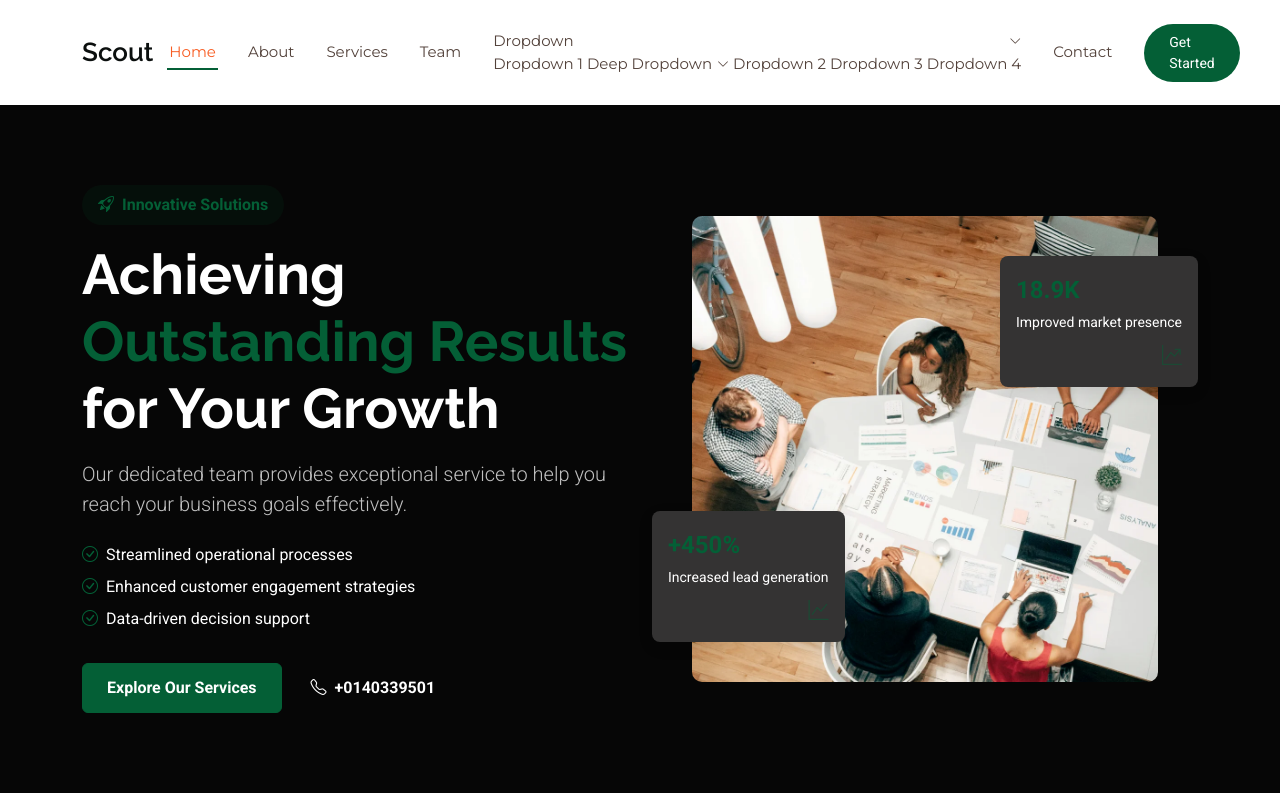
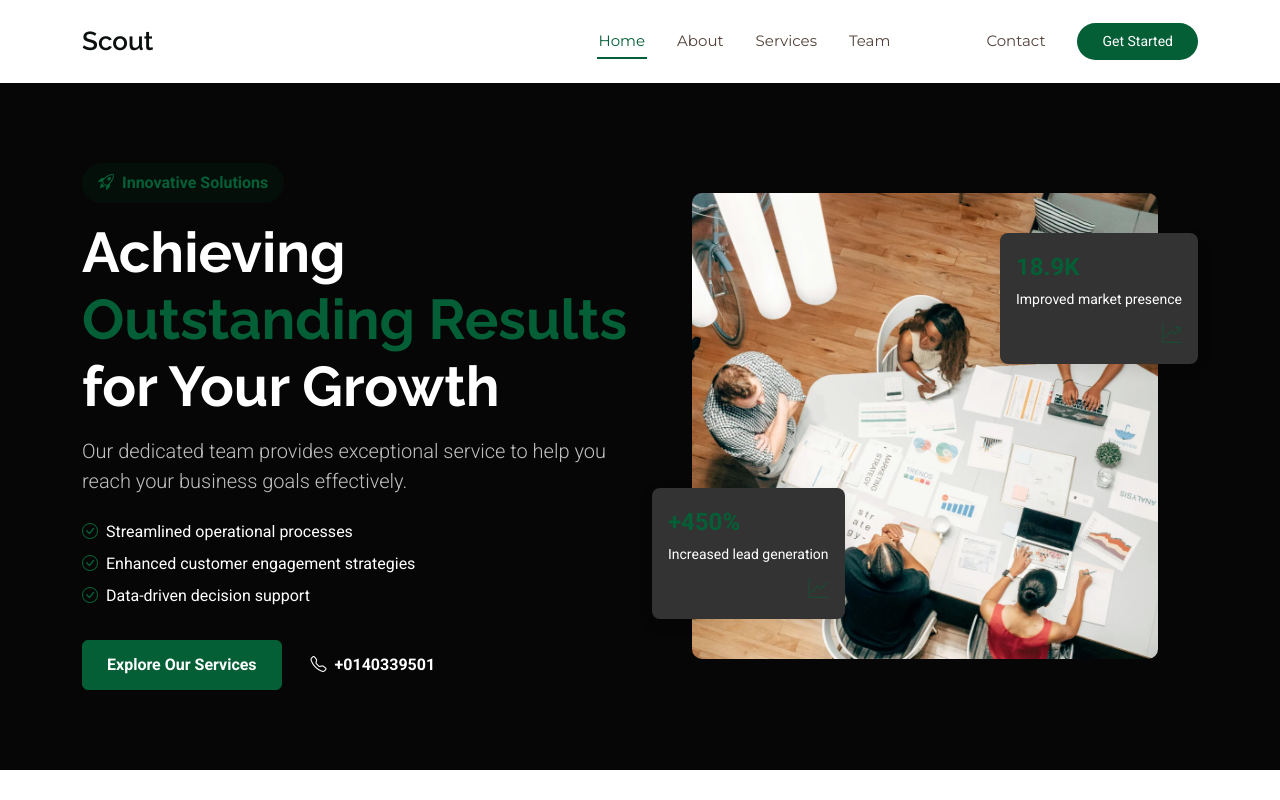
Before and after one commit to emmanuelwachira45-spec/Scout-Corporate, a plain HTML site: page index.html in a window 1280 px wide. Shown: the top 800 px of the page. Drawn offline with Linux system fonts and the light colour scheme.

Commit message:
update files

```diff
--- a/assets/css/main.css
+++ b/assets/css/main.css
@@ -30,11 +30,11 @@
 /* Nav Menu Colors - The following color variables are used specifically for the navigation menu. They are separate from the global colors to allow for more customization options */
 :root {
   --nav-color: #52413a;  /* The default color of the main navmenu links */
-  --nav-hover-color: #f85d23; /* Applied to main navmenu links when they are hovered over or active */
+  --nav-hover-color: #045f36; /* Applied to main navmenu links when they are hovered over or active */
   --nav-mobile-background-color: #ffffff; /* Used as the background color for mobile navigation menu */
   --nav-dropdown-background-color: #ffffff; /* Used as the background color for dropdown items that appear when hovering over primary navigation items */
   --nav-dropdown-color: #52413a; /* Used for navigation links of the dropdown items in the navigation menu. */
-  --nav-dropdown-hover-color: #f85d23; /* Similar to --nav-hover-color, this color is applied to dropdown navigation links when they are hovered over. */
+  --nav-dropdown-hover-color: #045f36; /* Similar to --nav-hover-color, this color is applied to dropdown navigation links when they are hovered over. */
 }
 
 /* Color Presets - These classes override global colors when applied to any section or element, providing reuse of the sam color scheme. */
--- a/index.html
+++ b/index.html
@@ -52,21 +52,21 @@
           <li><a href="#about">About</a></li>
           <li><a href="#services">Services</a></li>
           <li><a href="#team">Team</a></li>
-          <li><a href="#"><span>Dropdown</span> <i class="bi bi-chevron-down toggle-dropdown"></i></a>
+          <li><a href="#"><span></span> <i></i></a>
             <ul>
-              <li class="dropdown"><a href="#">Dropdown 1</a></li>
-              <li class="dropdown"><a href="#"><span>Deep Dropdown</span> <i class="bi bi-chevron-down toggle-dropdown"></i></a>
+              <li><a href="#"></a></li>
+              <li><a href="#"><span></span> <i></i></a>
                 <ul>
-                  <li><a href="#">Deep Dropdown 1</a></li>
-                  <li><a href="#">Deep Dropdown 2</a></li>
-                  <li><a href="#">Deep Dropdown 3</a></li>
-                  <li><a href="#">Deep Dropdown 4</a></li>
-                  <li><a href="#">Deep Dropdown 5</a></li>
+                  <li><a href="#"></a></li>
+                  <li><a href="#"></a></li>
+                  <li><a href="#"></a></li>
+                  <li><a href="#"></a></li>
+                  <li><a href="#"></a></li>
                 </ul>
               </li>
-              <li><a href="#">Dropdown 2</a></li>
-              <li><a href="#">Dropdown 3</a></li>
-              <li><a href="#">Dropdown 4</a></li>
+              <li><a href="#"></a></li>
+              <li><a href="#"></a></li>
+              <li><a href="#"></a></li>
             </ul>
           </li>
           <li><a href="#contact">Contact</a></li>
```
